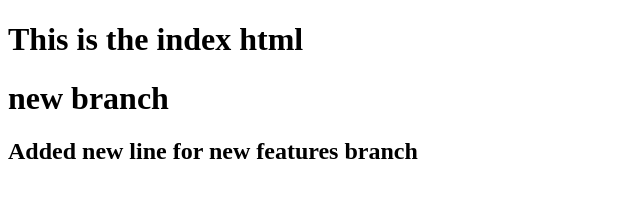
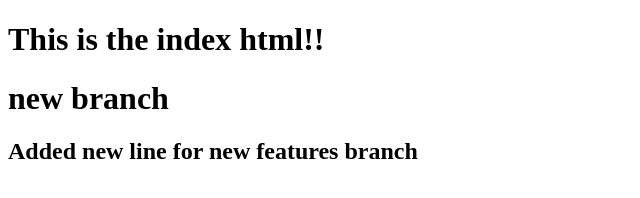
Before and after one commit to coding-jhuunn/GitControl, a plain HTML site: page index.html in a window 1280 px wide. Shown: the full height of the page, 0-640 px from the left. Drawn offline with Linux system fonts and the light colour scheme.

Commit message:
added a new features

```diff
--- a/index.html
+++ b/index.html
@@ -6,7 +6,7 @@
     <title>Document!!</title>
 </head>
 <body>
-    <h1>This is the index html</h1>
+    <h1>This is the index html!!</h1>
     <h1>new branch</h1>
     <h2>Added new line for new features branch</h2>
 </body>
```
